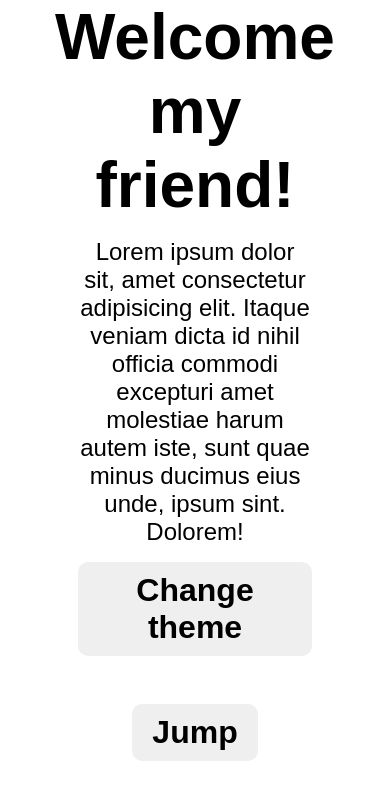
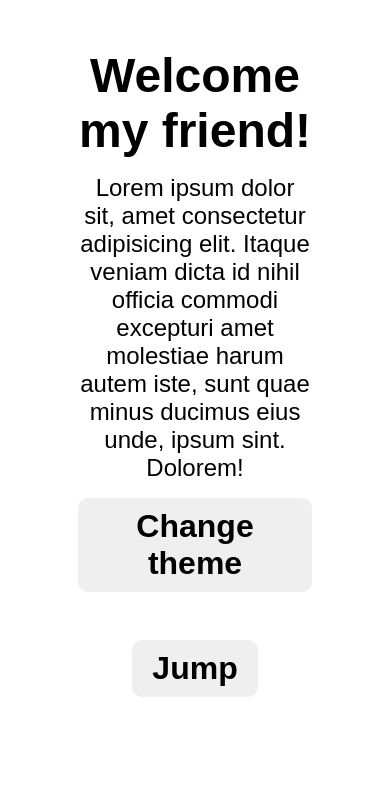
Before and after one commit to skaletta95/events-project, a plain HTML site: page events-practice/index.html in a window 390 px wide. Drawn offline with Linux system fonts and the light colour scheme.

Commit message:
add padings

```diff
--- a/events-practice/style.css
+++ b/events-practice/style.css
@@ -4,6 +4,7 @@
     padding: 0;
 }
 body {
+    padding: 3rem 2rem ;
     height: 70vh;
     text-align: center;
     display: flex;
@@ -64,4 +65,7 @@ body {
     body {
         height: auto;
     }
+    .title {
+        font-size: 3rem;
+    }
 }
```
